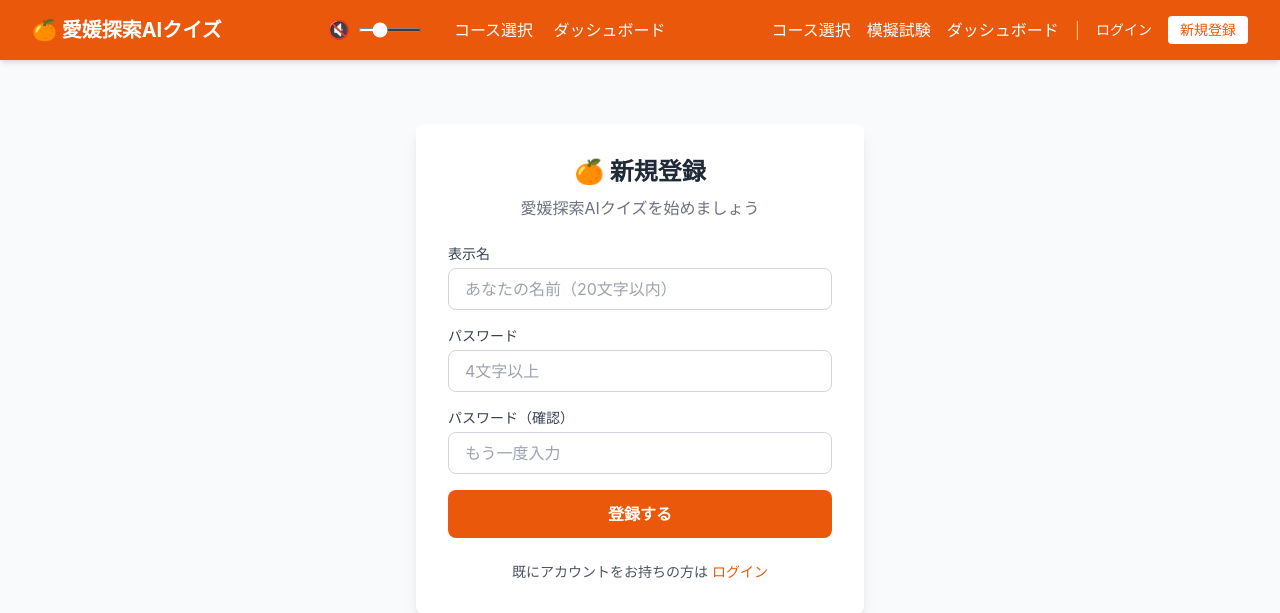
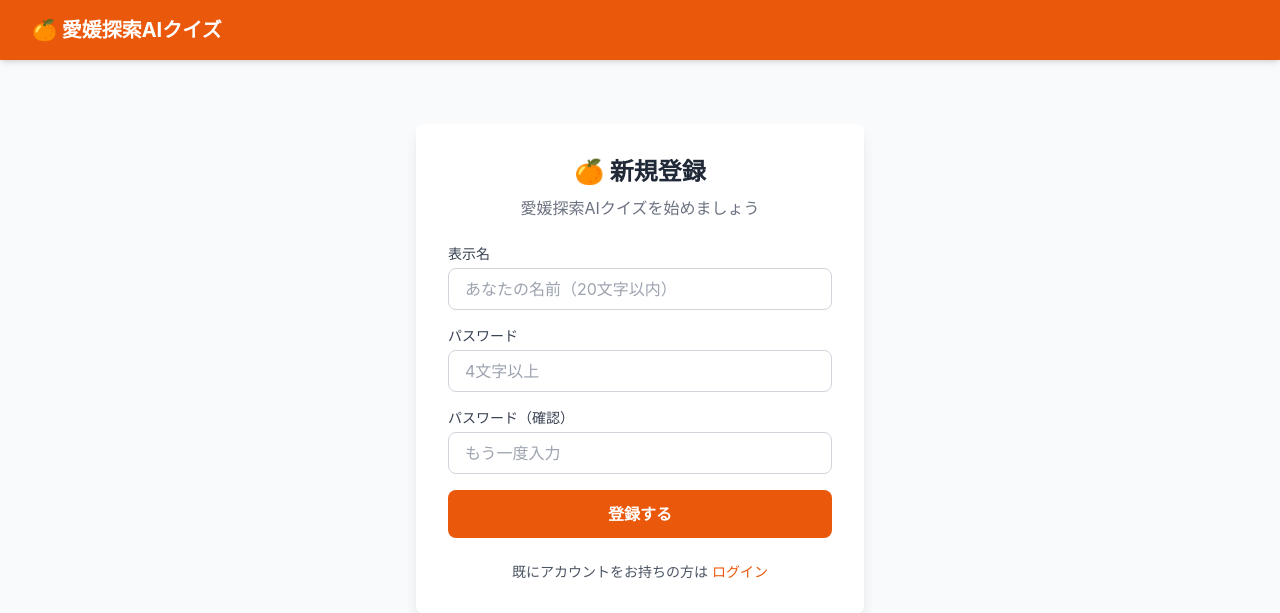
Before and after one commit to 807domo/team-aws, a FastAPI app: page /auth/register in a window 1280 px wide. Shown: the top 613 px of the page. Run offline with FastAPI, Linux system fonts and the light colour scheme; some libraries are stand-ins or nearby versions.

Commit message:
ログイン/登録画面からナビ・BGMを非表示に

```diff
--- a/app/templates/base.html
+++ b/app/templates/base.html
@@ -16,6 +16,7 @@
     <header class="bg-orange-600 text-white p-4 shadow-md">
         <div class="container mx-auto flex items-center justify-between">
             <a href="/" class="text-xl font-bold">🍊 愛媛探索AIクイズ</a>
+            {% block header_nav %}
             <div class="flex items-center gap-4">
                 <!-- BGMコントロール -->
                 <div class="flex items-center gap-2" id="bgm-controls">
@@ -25,11 +26,6 @@
                     <input type="range" id="bgm-volume" min="0" max="100" value="30"
                            class="w-16 h-1 accent-white cursor-pointer" title="音量"
                            aria-label="BGM音量">
-                </div>
-                <nav>
-                    <a href="/" class="text-white hover:text-orange-200 ml-4">コース選択</a>
-                    <a href="/results/dashboard" class="text-white hover:text-orange-200 ml-4">ダッシュボード</a>
-                </nav>
                 </div>
                 <nav class="flex items-center gap-4">
                     <a href="/" class="text-white hover:text-orange-200">コース選択</a>
@@ -44,6 +40,8 @@
                     <a href="/auth/register" class="bg-white text-orange-600 px-3 py-1 rounded text-sm font-medium hover:bg-orange-100 transition">新規登録</a>
                     {% endif %}
                 </nav>
+            </div>
+            {% endblock %}
         </div>
     </header>
 
--- a/app/templates/login.html
+++ b/app/templates/login.html
@@ -1,4 +1,6 @@
 {% extends "base.html" %}
+
+{% block header_nav %}{% endblock %}
 
 {% block title %}ログイン - 愛媛探索AIクイズ{% endblock %}
 
--- a/app/templates/register.html
+++ b/app/templates/register.html
@@ -1,4 +1,6 @@
 {% extends "base.html" %}
+
+{% block header_nav %}{% endblock %}
 
 {% block title %}新規登録 - 愛媛探索AIクイズ{% endblock %}
 
```
Lines whose indentation alone changed are shown as unchanged.
